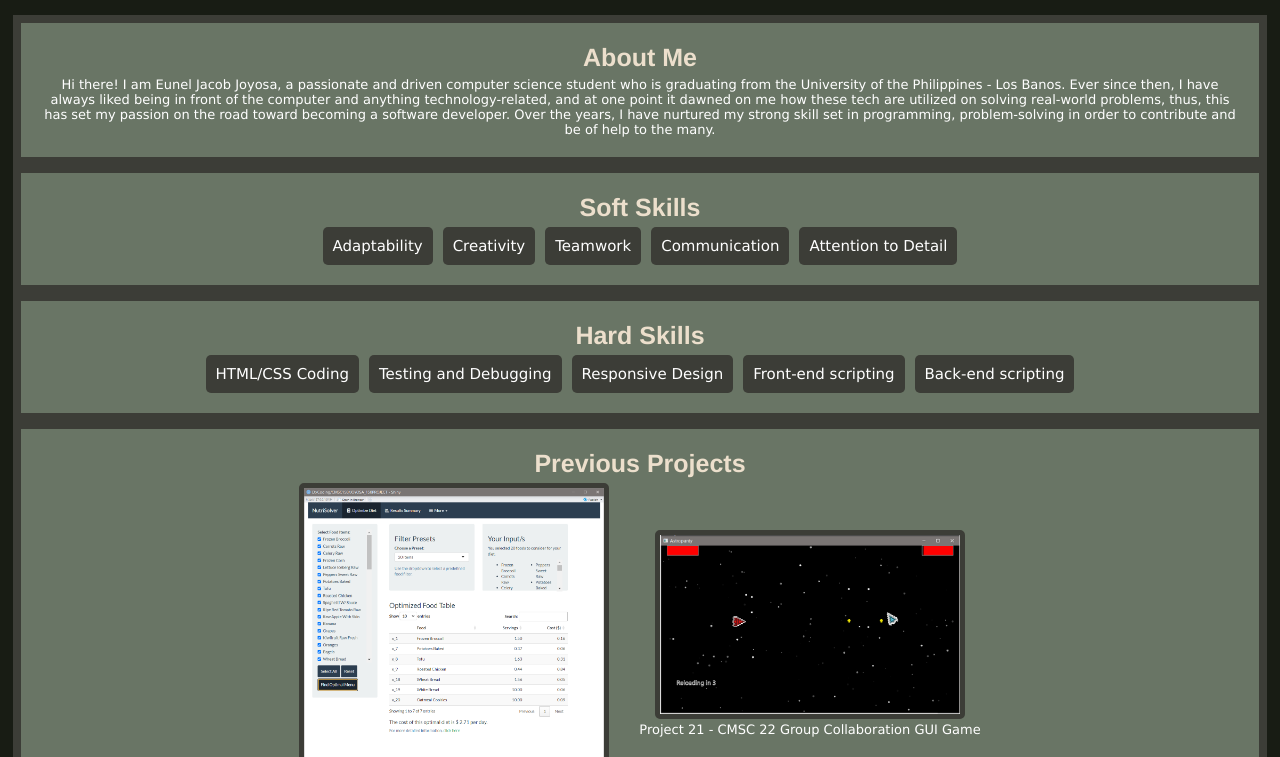
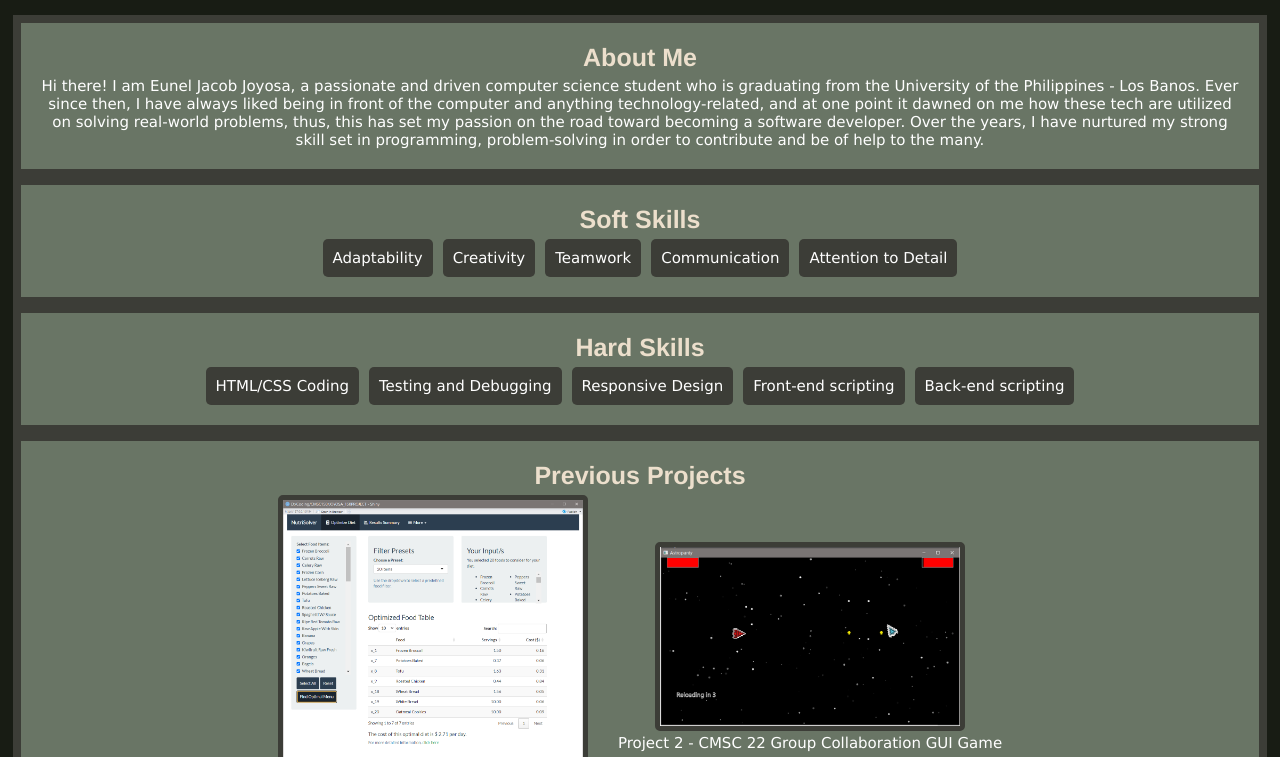
Before and after one commit to CMSC-100-2S24-25/exer-02-html-with-css-yuuneeell, a plain HTML site: page index.html in a window 1280 px wide. Shown: the part 303-1060 px from the top of the page. Drawn offline with Linux system fonts and the light colour scheme.

Commit message:
chore: finalize index.html and style.css, added documentation for index.html

```diff
--- a/index.html
+++ b/index.html
@@ -1,5 +1,7 @@
 <!DOCTYPE html>
 <html lang="en">
+
+<!-- Head of HTML -->
 
 <head>
     <meta charset="UTF-8">
@@ -9,8 +11,10 @@
     <title>Eunel Joyosa - Autobiography</title>
 
 </head>
+<!-- Body -->
 
 <body>
+    <!-- Header Name and Job Title -->
     <div class="header" id="top">
         <br>
         <div><img class="avatar" src="images/eunel.jpg" alt="avatar"></div>
@@ -20,10 +24,11 @@
             <h2>Junior Software Developer</h2>
         </div>
     </div>
-
+    <!-- Main Content -->
     <main>
         <br>
         <div class="flex-container main-font">
+            <!-- About Me Section -->
             <div>
                 <section id="about">
                     <h2>About Me</h2>
@@ -37,7 +42,7 @@
                     </p>
                 </section>
             </div>
-
+            <!-- Soft Skills Section -->
             <div>
                 <section id="soft-skills">
                     <h2>Soft Skills</h2>
@@ -50,7 +55,7 @@
                     </div>
                 </section>
             </div>
-
+            <!-- Hard Skills Section -->
             <div>
                 <section id="hard-skills">
                     <h2>Hard Skills</h2>
@@ -63,27 +68,25 @@
                     </div>
                 </section>
             </div>
-
+            <!-- Previous Projects Section -->
             <div>
                 <section id="prev-projects">
                     <h2>Previous Projects</h2>
                     <div class="proj-grid">
                         <span>
-
                             <img class="proj-img" src="images/project1.png" alt="Project 1 - CMSC 150 R Shiny App">
-                            <div><p>Project 1 - CMSC 150 R Shiny App</p></div>
-
+                            <div>
+                                <p>Project 1 - CMSC 150 R Shiny App</p>
+                            </div>
                         </span>
                         <span>
-
                             <img class="proj-img" src="images/project2.png"
-                            alt="Project 2 - CMSC 22 Group Collaboration GUI Game">
-                            <div><p>Project 21 - CMSC 22 Group Collaboration GUI Game</p></div>
+                                alt="Project 2 - CMSC 22 Group Collaboration GUI Game">
+                            <div>
+                                <p>Project 2 - CMSC 22 Group Collaboration GUI Game</p>
+                            </div>
                         </span>
                     </div>
-
-                            <!--  -->
-                            <!-- <p>Project 1 - CMSC 150 R Shiny App</p> -->
                 </section>
             </div>
 
@@ -91,13 +94,15 @@
 
     </main>
     <br>
-
+    <!-- Footer -->
     <footer id="contact">
         <div class="footer-text">
+            <!-- Email and GitHub for Contact/Identification -->
             <h2>Contact Me</h2>
             <p>Email: ecjoyosa@up.edu.ph</p>
             <p>GitHub: <a href="https://github.com/yuuneeell">yuuneeell</a></p>
             <br>
+            <!-- Back To Top hyperlink -->
             <a href="#top">Back To Top</a>
         </div>
     </footer>
--- a/style.css
+++ b/style.css
@@ -39,7 +39,7 @@ div {
 .main-font p {
     font-family: Verdana, Geneva, Tahoma, sans-serif;
     font-weight: 50;
-    font-size: 13px;
+    font-size: 15px;
     color: white;
 }
 
```
